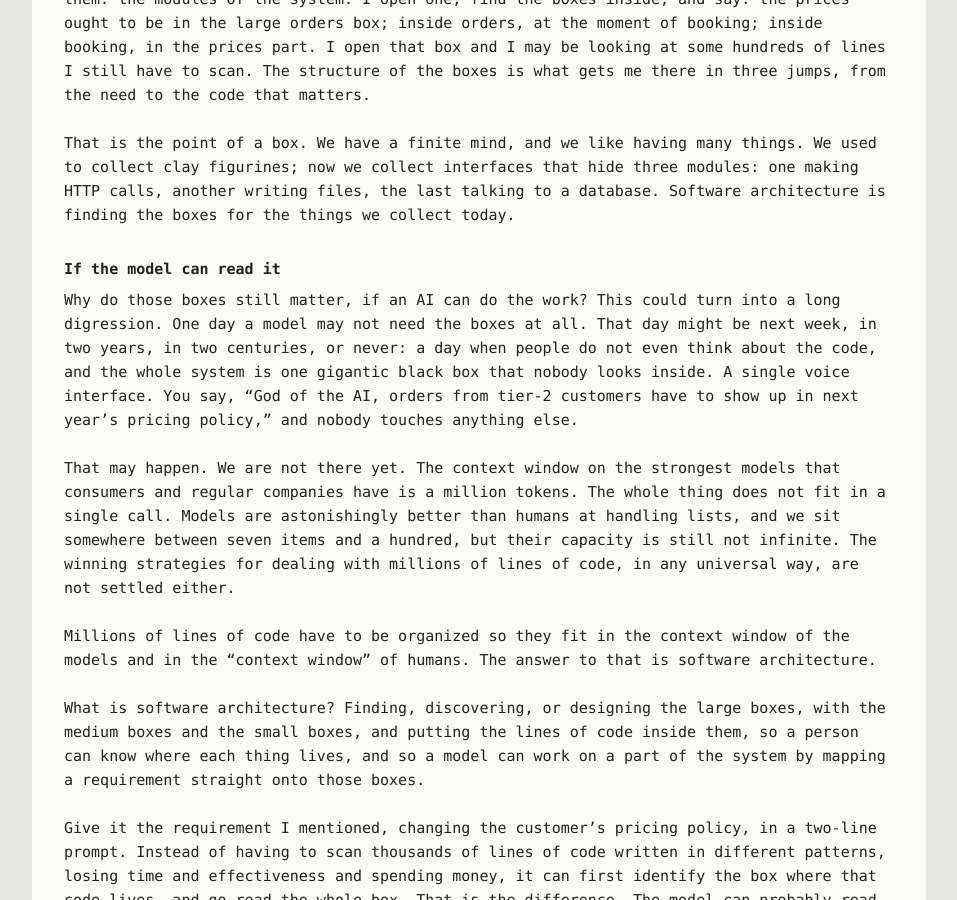
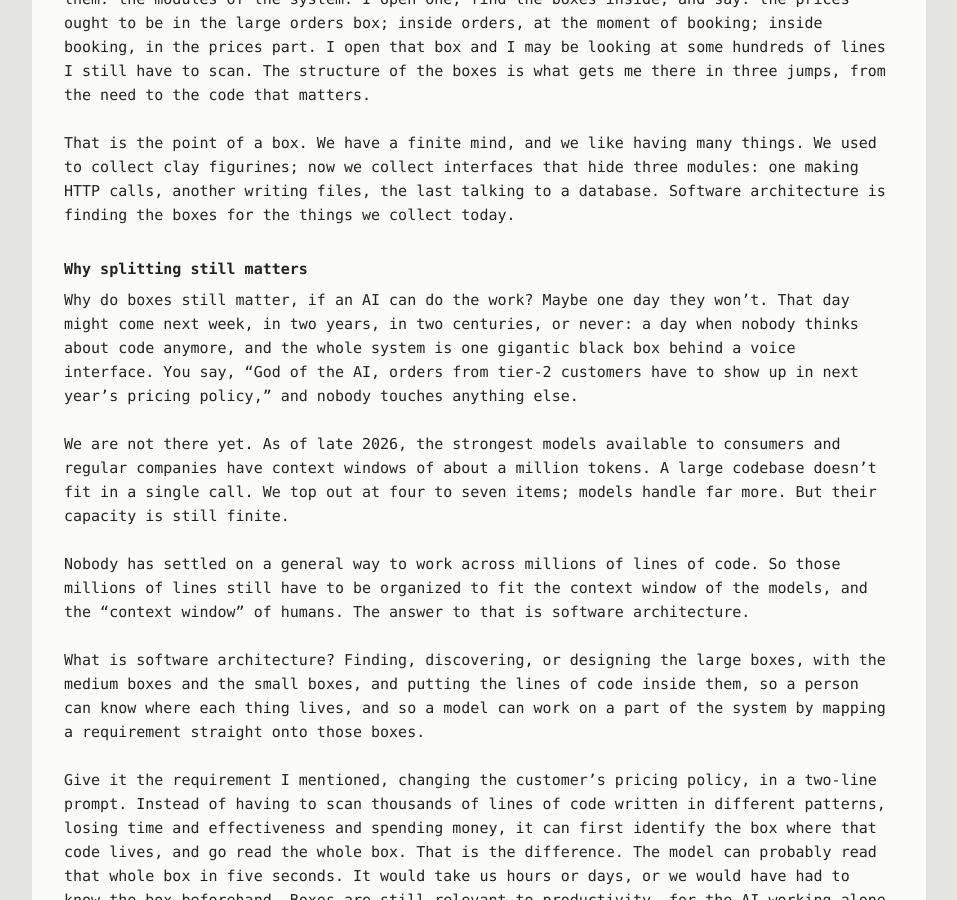
Before and after one commit to the-guish/the-dog-ate-my-typewriter, a Jekyll site: the page built from _posts/2026-11-01-my-dear-box.md, in a window 1280 px wide and 900 px high, scrolled down 2026 px. Shown: the whole window, without its empty margins (161-1118 px from the left). Built offline with Jekyll 4.4.1, drawn with Linux system fonts in a browser that asks for light colours; our own code applies the rules of GitHub Pages for plain Markdown files.

Commit message:
Retitle the AI section and date the context-window limit
Splitting still matters because, as of late 2026, a large codebase does not fit in one call. Humans top out at four to seven items.

Co-authored-by: Luis Castro <the-guish@users.noreply.github.com>

```diff
--- a/_posts/2026-11-01-my-dear-box.md
+++ b/_posts/2026-11-01-my-dear-box.md
@@ -44,13 +44,13 @@ A codebase works the same way. I need to know where the price gets recorded at t
 
 That is the point of a box. We have a finite mind, and we like having many things. We used to collect clay figurines; now we collect interfaces that hide three modules: one making HTTP calls, another writing files, the last talking to a database. Software architecture is finding the boxes for the things we collect today.
 
-## If the model can read it
+## Why splitting still matters
 
-Why do those boxes still matter, if an AI can do the work? This could turn into a long digression. One day a model may not need the boxes at all. That day might be next week, in two years, in two centuries, or never: a day when people do not even think about the code, and the whole system is one gigantic black box that nobody looks inside. A single voice interface. You say, "God of the AI, orders from tier-2 customers have to show up in next year's pricing policy," and nobody touches anything else.
+Why do boxes still matter, if an AI can do the work? Maybe one day they won't. That day might come next week, in two years, in two centuries, or never: a day when nobody thinks about code anymore, and the whole system is one gigantic black box behind a voice interface. You say, "God of the AI, orders from tier-2 customers have to show up in next year's pricing policy," and nobody touches anything else.
 
-That may happen. We are not there yet. The context window on the strongest models that consumers and regular companies have is a million tokens. The whole thing does not fit in a single call. Models are astonishingly better than humans at handling lists, and we sit somewhere between seven items and a hundred, but their capacity is still not infinite. The winning strategies for dealing with millions of lines of code, in any universal way, are not settled either.
+We are not there yet. As of late 2026, the strongest models available to consumers and regular companies have context windows of about a million tokens. A large codebase doesn't fit in a single call. We top out at four to seven items; models handle far more. But their capacity is still finite.
 
-Millions of lines of code have to be organized so they fit in the context window of the models and in the "context window" of humans. The answer to that is software architecture.
+Nobody has settled on a general way to work across millions of lines of code. So those millions of lines still have to be organized to fit the context window of the models, and the "context window" of humans. The answer to that is software architecture.
 
 What is software architecture? Finding, discovering, or designing the large boxes, with the medium boxes and the small boxes, and putting the lines of code inside them, so a person can know where each thing lives, and so a model can work on a part of the system by mapping a requirement straight onto those boxes.
 
```
